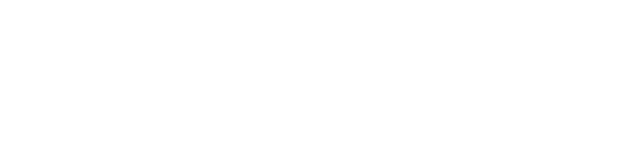
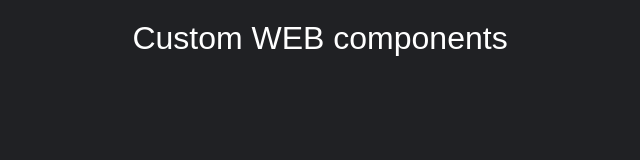
Before and after one commit to Dendosha/Template, a website: page src/index.html in a window 1280 px wide. Shown: the whole page, without its empty margins (320-960 px from the left). Drawn offline with nearby package versions, Linux system fonts and the light colour scheme; files that its build step writes are made by us from their sources.

Commit message:
Chore: Add basic html layout; Write some styles

```diff
--- a/src/html/header.html
+++ b/src/html/header.html
@@ -1 +1,3 @@
-<header class="header"></header>
+<header class="header">
+	<h1>Custom WEB components</h1>
+</header>
--- a/src/index.html
+++ b/src/index.html
@@ -2,7 +2,7 @@
 <html lang="ru">
 
 @@include('html/head.html', {
-"title": "Главная"
+"title": "Template"
 })
 
 <body>
--- a/src/scss/common/_variables.scss
+++ b/src/scss/common/_variables.scss
@@ -1,6 +1,6 @@
 // Colors
-$accent-color: #FFFFFF;
-$default-text-color: #000000;
+$accent-color: #202124;
+$default-text-color: #ffffff;
 
 // Sizes
 $containerWidth: 1260;
--- a/src/scss/components/_header.scss
+++ b/src/scss/components/_header.scss
@@ -0,0 +1,6 @@
+.header {
+	padding-block: rem(20);
+
+	text-align: center;
+	font-size: rem(32);
+}
--- a/src/scss/style.scss
+++ b/src/scss/style.scss
@@ -30,6 +30,7 @@ html {
 	font-style: normal;
 	font-weight: 400;
 
+	background-color: $accent-color;
 	color: $default-text-color;
 
 	scroll-behavior: smooth;
@@ -58,6 +59,6 @@ body {
 @import "./components/header";
 
 // Pages
-// @import "./pages/index";
+@import "./pages/index";
 
 @import "./components/footer";
```
Also changed, not shown: src/html/head.html (+0 -5 lines).
